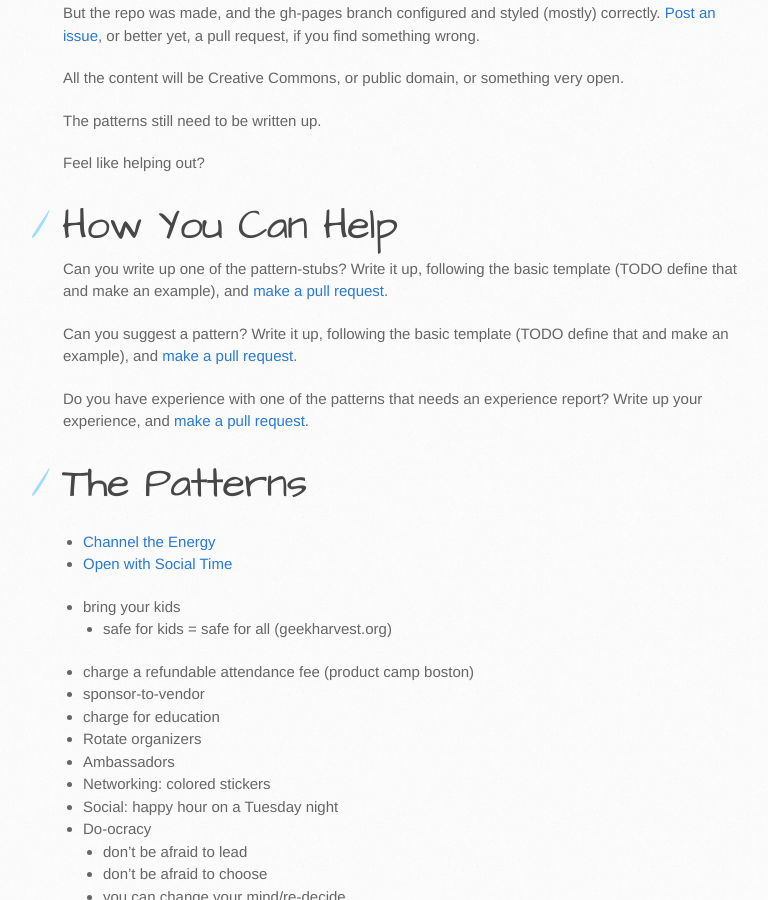
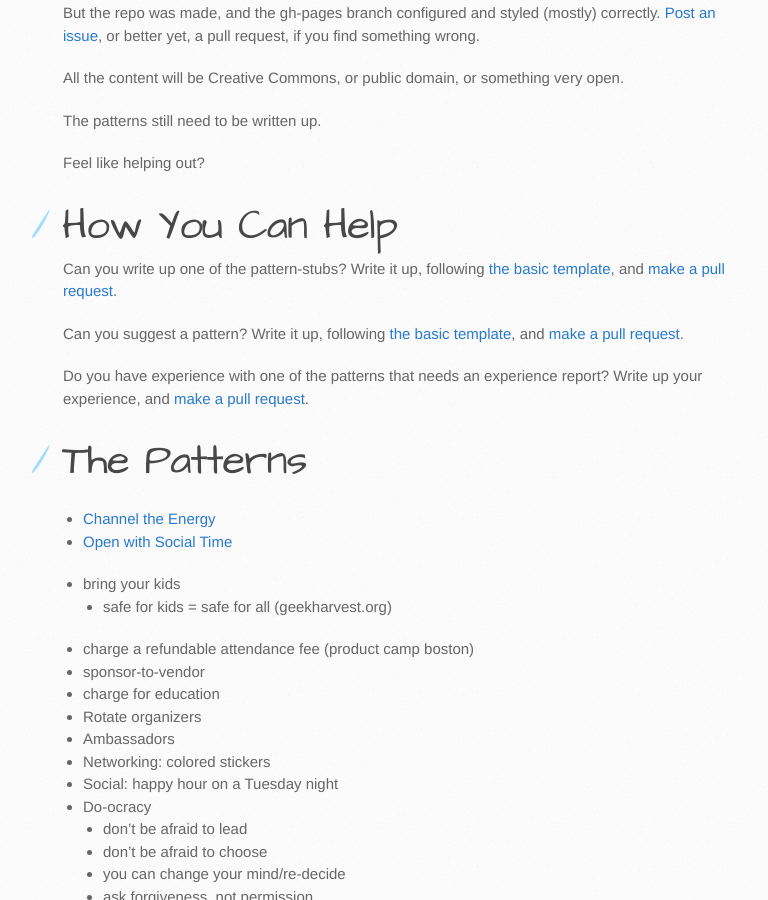
Before and after one commit to newhavenio/tech-group-patterns, a Jekyll site: the page built from index.md, in a window 1280 px wide and 900 px high, scrolled down 1385 px. Shown: the whole window, without its empty margins (107-875 px from the left). Built offline with Jekyll 4.4.1, drawn with Linux system fonts in a browser that asks for light colours.

Commit message:
Add a template for new patterns

```diff
--- a/index.md
+++ b/index.md
@@ -36,9 +36,9 @@ Feel like helping out?
 
 # How You Can Help
 
-Can you write up one of the pattern-stubs? Write it up, following the basic template (TODO define that and make an example), and [make a pull request](https://github.com/newhavenio/tech-group-patterns).
+Can you write up one of the pattern-stubs? Write it up, following [the basic template]({{site.baseurl}}/pattern-template.html), and [make a pull request](https://github.com/newhavenio/tech-group-patterns).
 
-Can you suggest a pattern? Write it up, following the basic template (TODO define that and make an example), and [make a pull request](https://github.com/newhavenio/tech-group-patterns).
+Can you suggest a pattern? Write it up, following [the basic template]({{site.baseurl}}/pattern-template.html), and [make a pull request](https://github.com/newhavenio/tech-group-patterns).
 
 Do you have experience with one of the patterns that needs an experience report? Write up your experience, and [make a pull request](https://github.com/newhavenio/tech-group-patterns).
 
```
Also changed, not shown: pattern-template.md (added, +30 -0 lines).
